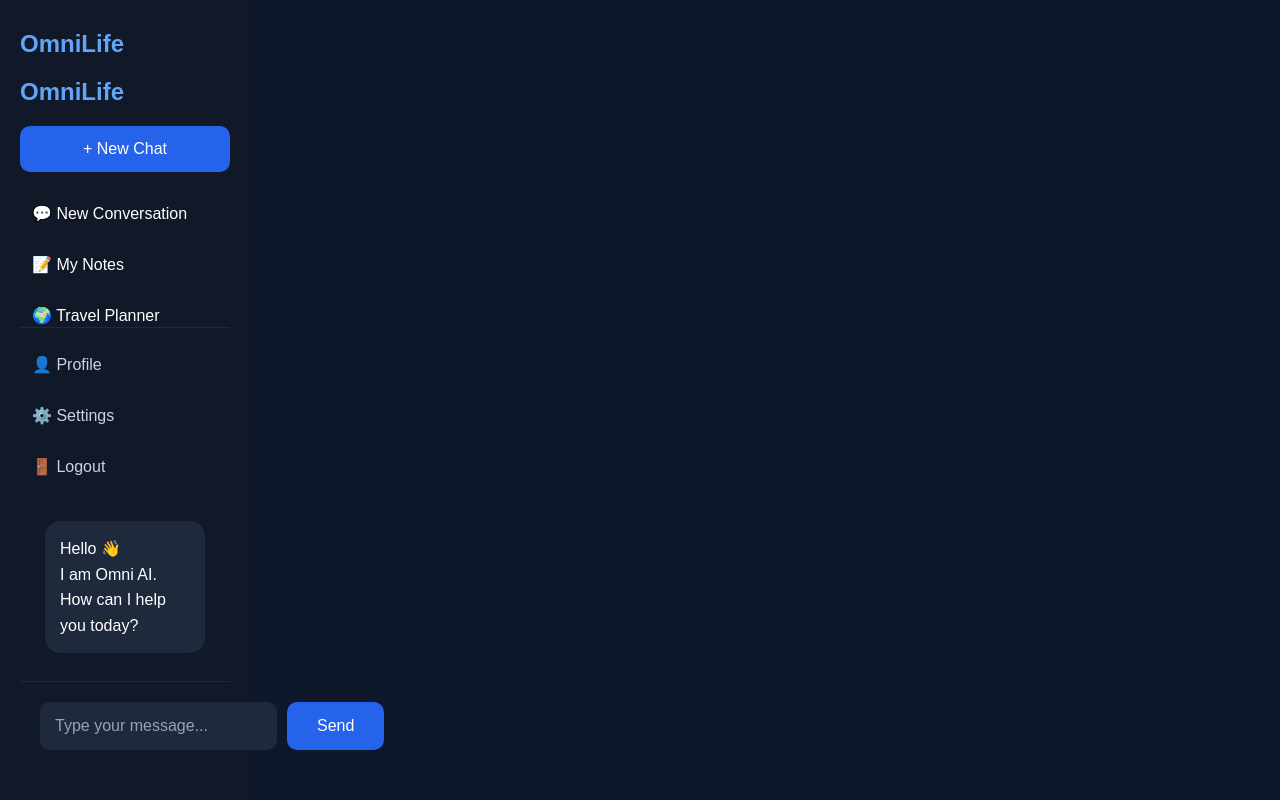
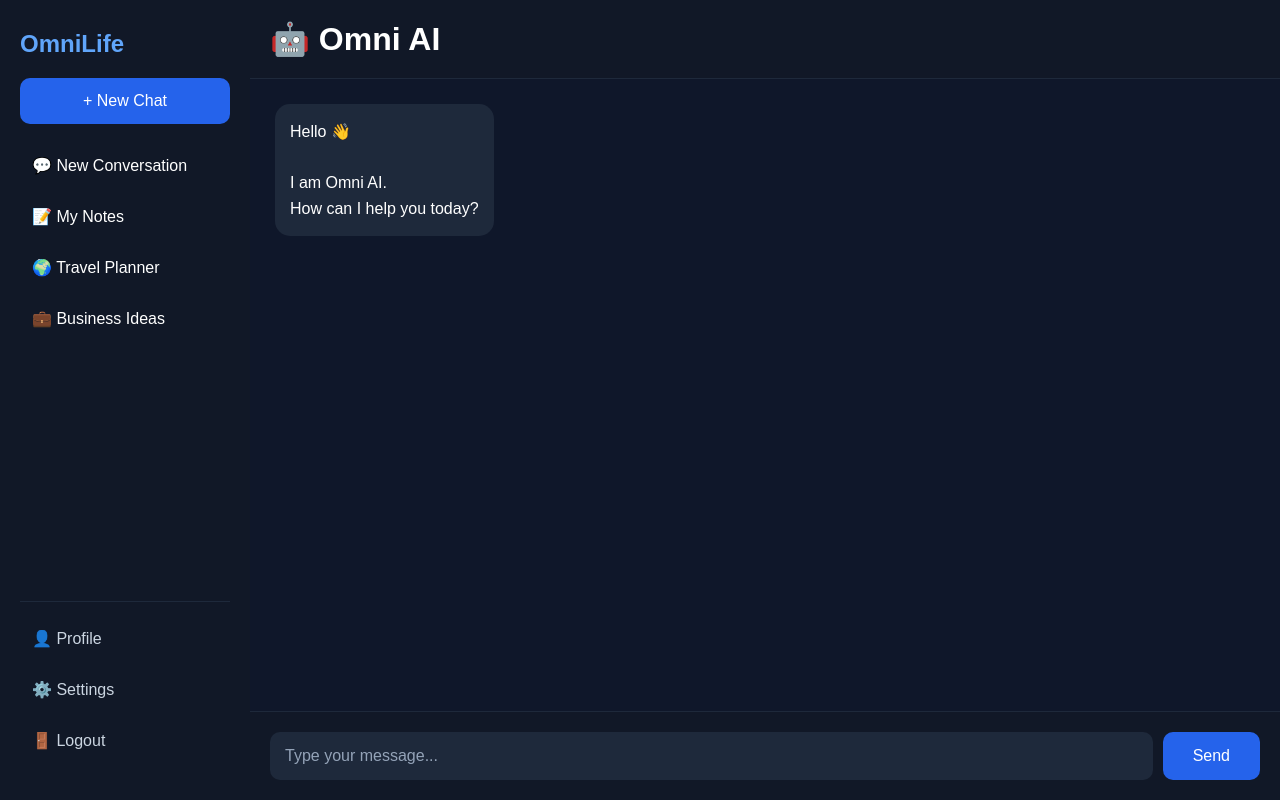
Before and after one commit to skykig/OmniLife, a plain HTML site: page chat.html in a window 1280 px wide. Drawn offline with Linux system fonts and the light colour scheme.

Commit message:
Refactor chat.html layout and improve structure

```diff
--- a/chat.html
+++ b/chat.html
@@ -10,33 +10,36 @@
 <body>
 
 <div class="sidebar">
-    <h2>OmniLife</h2>
 
     <h2>OmniLife</h2>
 
     <button id="newChatBtn">+ New Chat</button>
 
     <ul class="history">
-
         <li>💬 New Conversation</li>
         <li>📝 My Notes</li>
         <li>🌍 Travel Planner</li>
         <li>💼 Business Ideas</li>
-
     </ul>
 
     <div class="bottom-menu">
-
         <p>👤 Profile</p>
         <p>⚙️ Settings</p>
         <p>🚪 Logout</p>
+    </div>
 
+</div>
+
+<div class="chat-area">
+
+    <div class="chat-header">
+        <h1>🤖 Omni AI</h1>
     </div>
 
     <div id="messages" class="messages">
 
         <div class="ai-message">
-            Hello 👋<br>
+            Hello 👋<br><br>
             I am Omni AI.<br>
             How can I help you today?
         </div>
```
Lines whose indentation alone changed are shown as unchanged.
